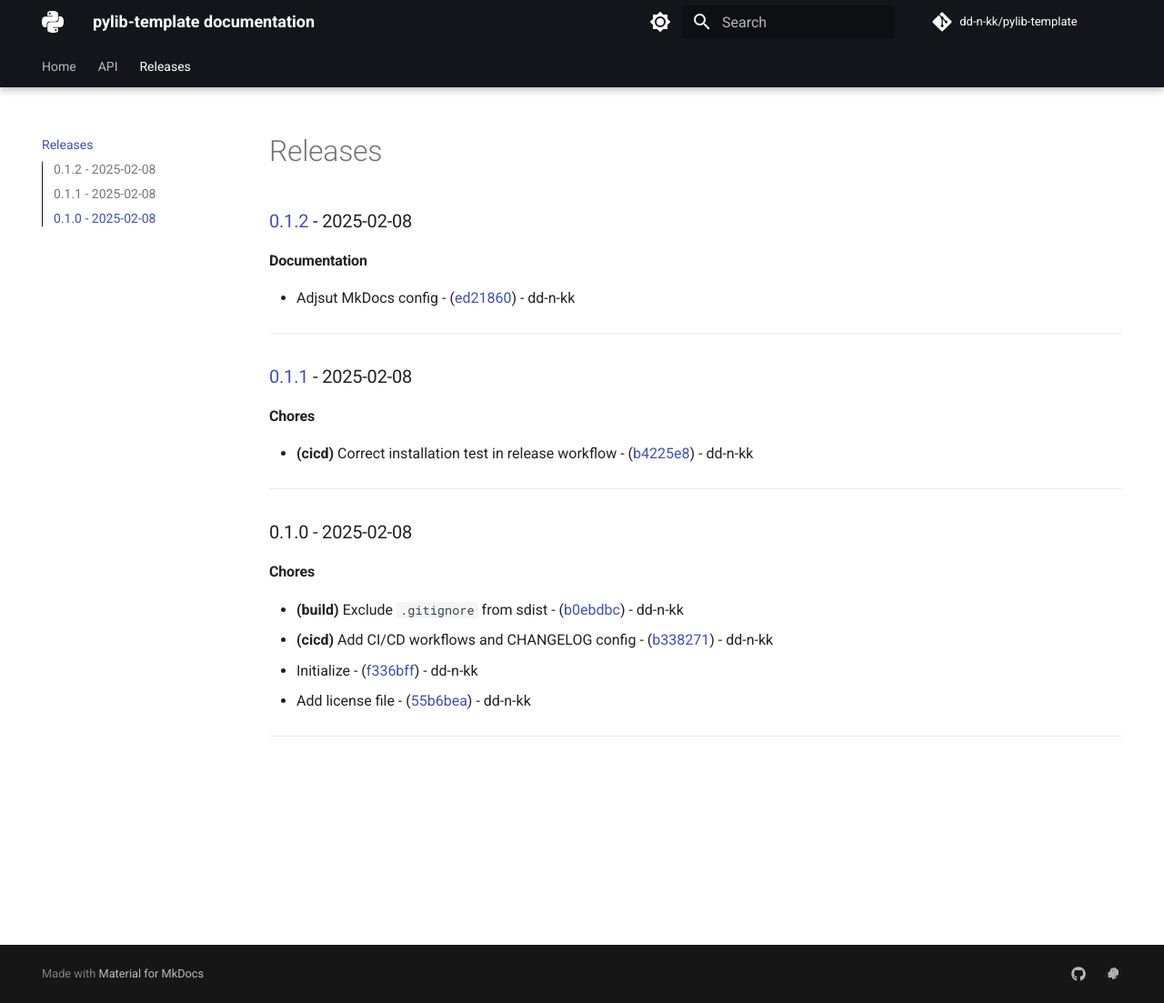
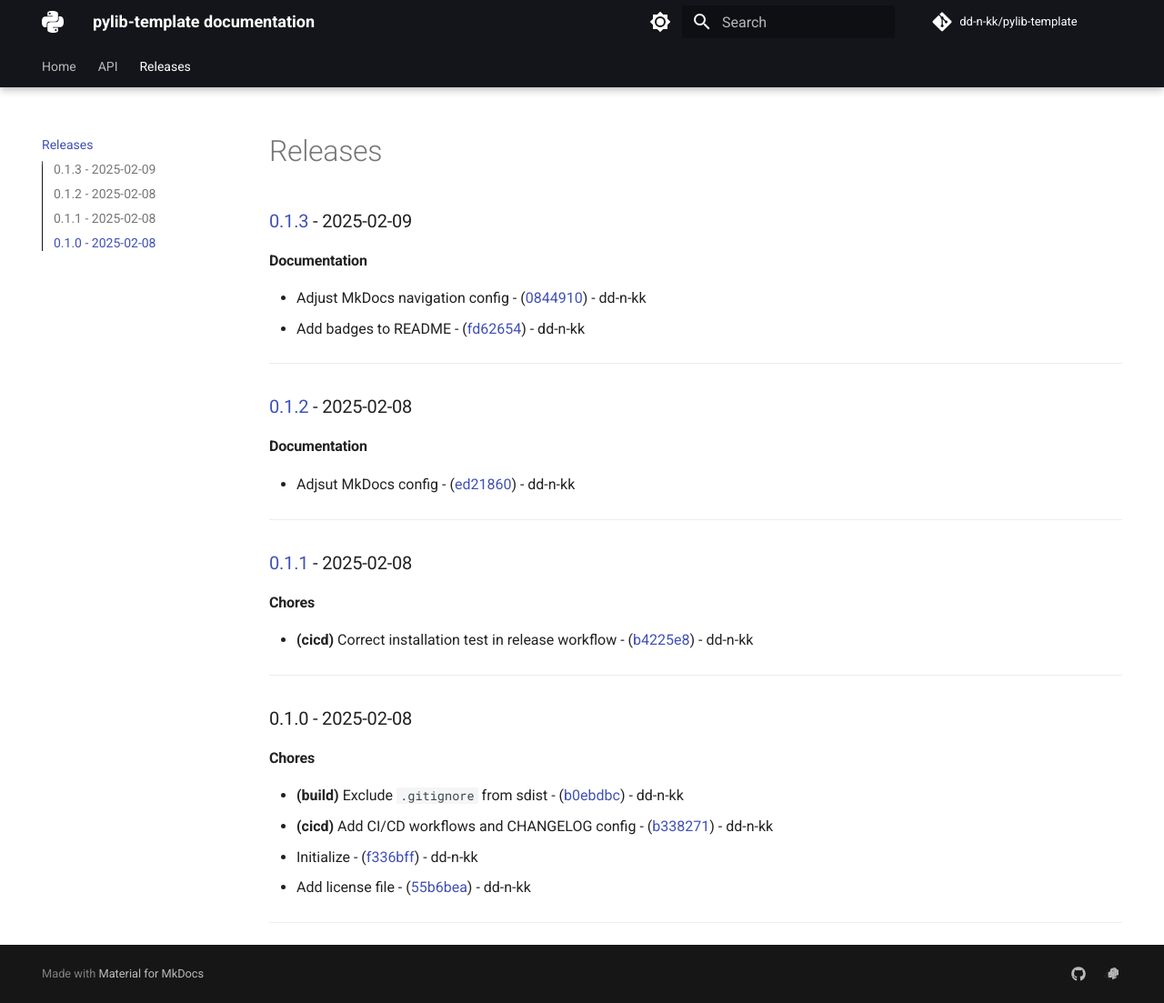
Before and after one commit to dd-n-kk/pylib-template, an MkDocs documentation site: the page built from docs/releases.md, in a window 1280 px wide and 1103 px high. Shown: the whole window at 91% size. Built offline with MkDocs 1.6.1 and Material for MkDocs 9.7.7, drawn with Linux system fonts in a browser that asks for light colours; comment, search, counter and statistics services are not loaded.

Commit message:
chore(release): v0.1.3

```diff
--- a/docs/releases.md
+++ b/docs/releases.md
@@ -1,3 +1,12 @@
+
+### [0.1.3](https://github.com/dd-n-kk/pylib-template/compare/v0.1.2..v0.1.3) - 2025-02-09
+
+#### Documentation
+
+- Adjust MkDocs navigation config - ([0844910](https://github.com/dd-n-kk/pylib-template/commit/08449109f4c0c74ce1396a171c0893b03bda8214)) - dd-n-kk
+- Add badges to README - ([fd62654](https://github.com/dd-n-kk/pylib-template/commit/fd62654691a331bc7445df13af0768799090d710)) - dd-n-kk
+
+---
 
 ### [0.1.2](https://github.com/dd-n-kk/pylib-template/compare/v0.1.1..v0.1.2) - 2025-02-08
 
--- a/pyproject.toml
+++ b/pyproject.toml
@@ -22,7 +22,7 @@ packages = ["src/pylib"]  # Mandatory if project name and module import name are
 
 [project]
 name = "pylib-template"
-version = "0.1.2"
+version = "0.1.3"
 description = "Add your description here"
 authors = [
     { name = "author", email = "author@example.com" }
```
Also changed, not shown: CHANGELOG.md (+9 -0 lines), 1 other file.
